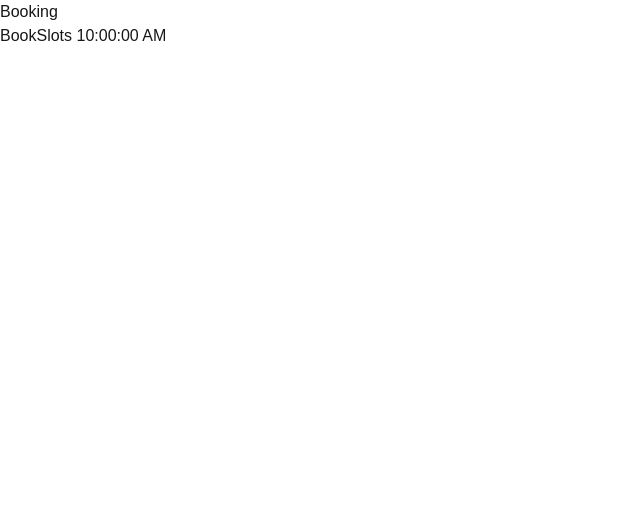
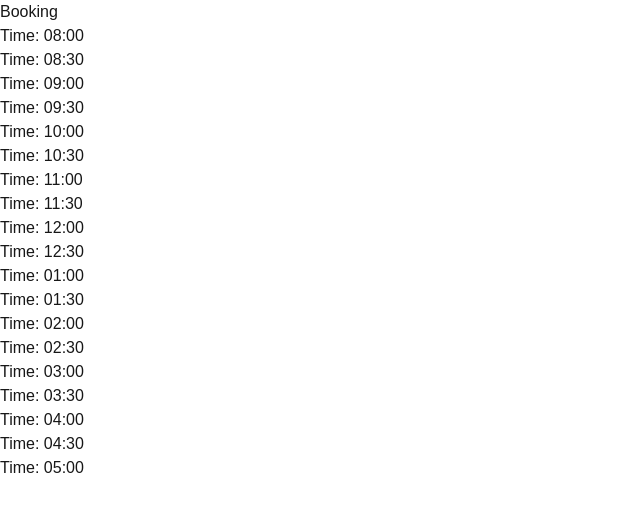
Before and after one commit to klyzecarize/Interview, a Next.js app in the folder my-booking/: page / in a window 1280 px wide. Shown: the top 512 px of the page, without its empty margins (0-640 px from the left). Built offline with nearby package versions, Linux system fonts and the light colour scheme.

Commit message:
interview-2: added momentjs and show all time slots

```diff
--- a/my-booking/src/app/components/slots.js
+++ b/my-booking/src/app/components/slots.js
@@ -1,11 +1,9 @@
 import React from 'react'
 
-const Slots = () => {
-  let availableSlots = new Date("2025-07-22");
-  availableSlots.setHours(10, 0o0, 0o0)
+const Slots = ({time}) => {
 
   return (
-    <h1>BookSlots {availableSlots.toLocaleTimeString()}</h1>
+    <h1>Time: {time}</h1>
   )
 }
 
--- a/my-booking/src/app/page.js
+++ b/my-booking/src/app/page.js
@@ -1,10 +1,33 @@
 import Slots from "./components/slots";
+import moment from "moment";
 
 export default function Home() {
+  let allSlots = GetSlots();
+
+  console.log(allSlots)
+
   return (
     <>
       <h1>Booking</h1>
-      <Slots/>
+      {
+        allSlots.map( (timeSlot, index) => {
+          return <Slots key={index} time={timeSlot} />
+        })
+      }
     </>
   );
 }
+
+function GetSlots () {
+  let slots = [];
+  let currentTime = moment("2025-07-22", "HH:mm");
+  currentTime.set({hour:8, minute:0});
+  slots.push(currentTime.format("hh:mm"));
+
+  for (let i = 0; i <= 17; i++) {
+    currentTime.add({minute:30})
+    slots.push(currentTime.format("hh:mm"));
+  }
+
+  return slots;
+}
```
Also changed, not shown: my-booking/package.json (+5 -4 lines), 1 other file (tests, documents, lock files or other folders).
